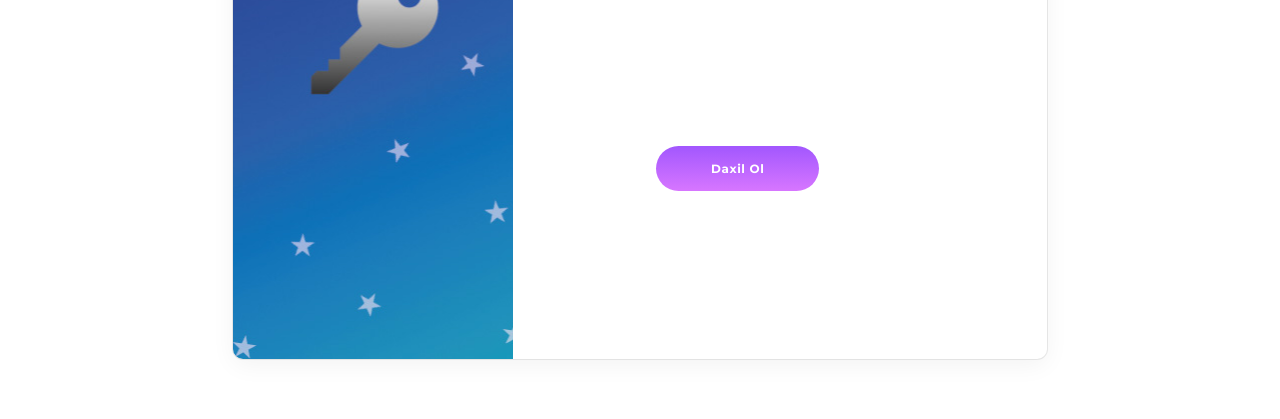
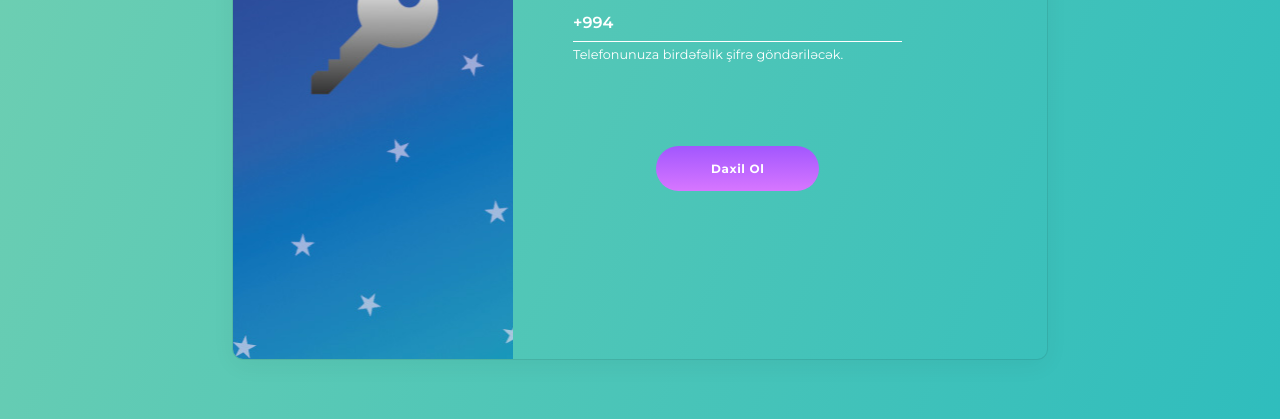
Before and after one commit to Yusif-Bayramov/tezqazan2, a website: page index-file/qeydiyyat.html in a window 1280 px wide. Shown: the part 381-800 px from the top of the page. Drawn offline with nearby package versions, Linux system fonts and the light colour scheme.

Commit message:
form bg edit

```diff
--- a/index-file/qeydiyyat.html
+++ b/index-file/qeydiyyat.html
@@ -12,6 +12,7 @@
 </head>
 
 <body>
+    <div class="bg"></div>
     <header id="header">
         <nav class="form-nav">
             <div class="nav-mobil-items">
```
